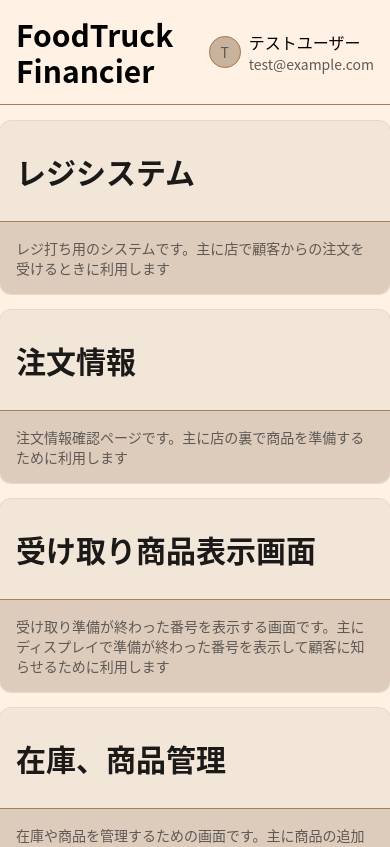
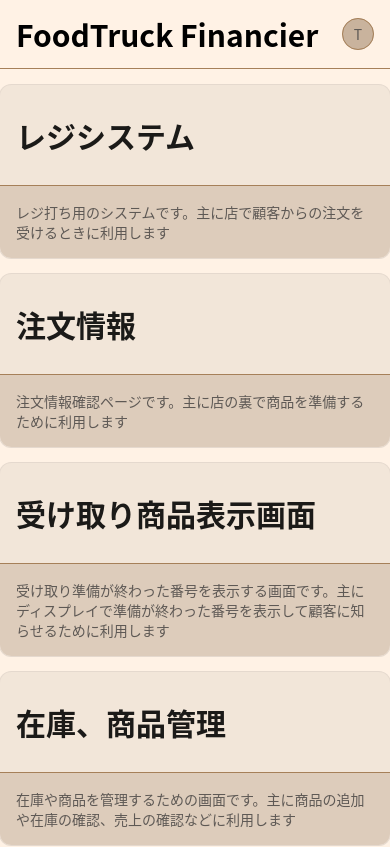
Before and after one commit to chakkun1121/food-truck-financier, a Next.js app: page / in a window 390 px wide. Shown: the top 847 px of the page. Built offline with nearby package versions, Linux system fonts and the light colour scheme.

Commit message:
fix: update header component to conditionally display user info on larger screens

```diff
--- a/src/components/ui-elements/header.tsx
+++ b/src/components/ui-elements/header.tsx
@@ -10,7 +10,7 @@ export default function Header() {
             <AvatarImage src="" />
             <AvatarFallback>T</AvatarFallback>
           </Avatar>
-          <div className="ml-2 items-center">
+          <div className="ml-2 hidden items-center sm:block">
             <p>テストユーザー</p>
             <p className="text-muted-foreground text-sm">test@example.com</p>
           </div>
```
